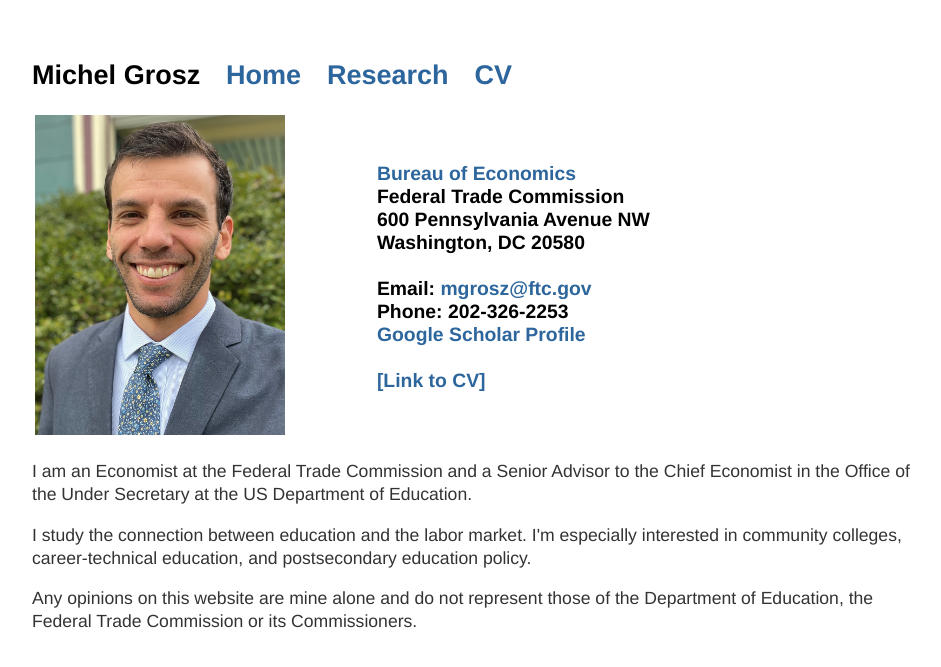
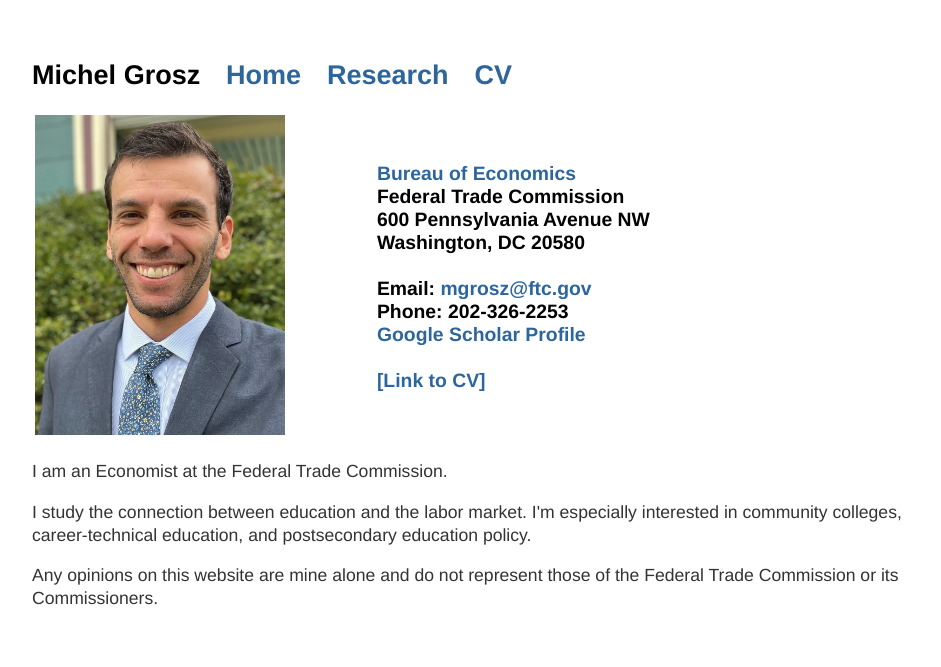
Before and after one commit to mzgrosz/mzgrosz.github.io, a Jekyll site: the page built from index.html, in a window 1280 px wide. Shown: the top 667 px of the page, without its empty margins (160-1101 px from the left). Built offline with Jekyll 4.4.1, drawn with Linux system fonts in a browser that asks for light colours.

Commit message:
Update index.html

```diff
--- a/index.html
+++ b/index.html
@@ -20,11 +20,11 @@ title: Michel Grosz
   </tr>
 </table>
 
-	<p>  I am an Economist at the Federal Trade Commission and a Senior Advisor to the Chief Economist in the Office of the Under Secretary at the US Department of Education. </p>
+	<p>  I am an Economist at the Federal Trade Commission. </p>
 
 	<p>I study the connection between education and the labor market. I'm especially interested in community colleges, career-technical education, and postsecondary education policy.  	</p>
 
-	<p>Any opinions on this website are mine alone and do not represent those of the Department of Education, the Federal Trade Commission or its Commissioners. </p>
+	<p>Any opinions on this website are mine alone and do not represent those of the Federal Trade Commission or its Commissioners. </p>
 	<br/>
 
 </div><!-- /.blurb -->
```
